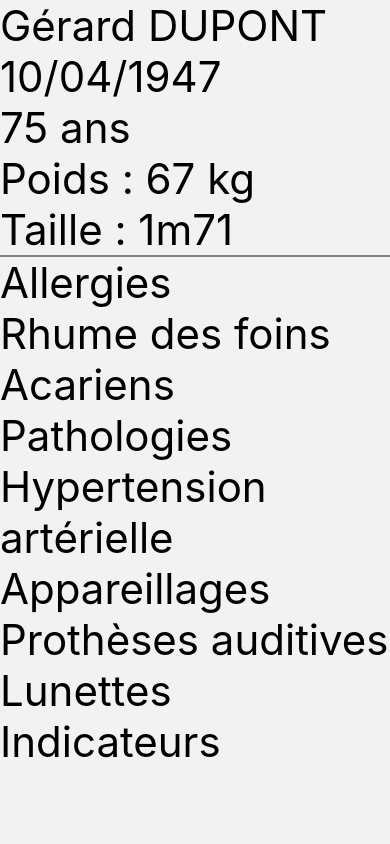
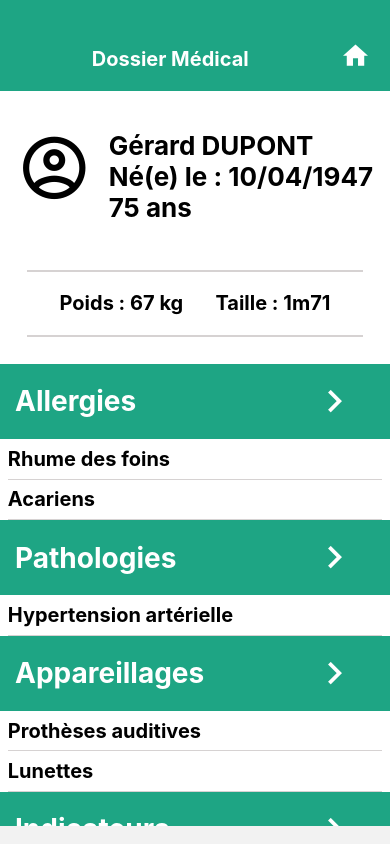
Before and after one commit to capucine-bois/PLD-SMART, a React Native app in the folder PLD-SMARTT/: screen /DossierMedical in a window 390 px wide. Built offline with nearby package versions, Linux system fonts and the light colour scheme.

Commit message:
end Dossier Medical page

```diff
--- a/PLD-SMARTT/DossierMedical/dossierMedical.js
+++ b/PLD-SMARTT/DossierMedical/dossierMedical.js
@@ -1,8 +1,11 @@
 import React from 'react';
-import { StyleSheet, Text, ScrollView, View} from 'react-native';
+import {StyleSheet, Text, ScrollView, View, TouchableOpacity} from 'react-native';
 import { StatusBar } from 'expo-status-bar';
+import MaterialCommunityIcons from 'react-native-vector-icons/MaterialCommunityIcons';
 
-function DossierMedical() {
+import style from "../Style/styleHome";
+
+function DossierMedical({navigation}) {
     const prenom = "Gérard"
     const nom = "Dupont".toUpperCase()
     const dateNaissance = "10/04/1947"
@@ -10,66 +13,144 @@ function DossierMedical() {
     const poids = 67
     const taille = "1m71"
 	return (
-    <ScrollView>
+
+    <View style={styles.container}>
+        <TouchableOpacity style={styles.headerBtn} onPress={() =>  navigation.navigate('Accueil', {
+            prenom: prenom,
+            nom: nom,
+        })}>
+            <Text style={styles.text2}>
+                Dossier Médical
+            </Text>
+            <MaterialCommunityIcons style= {{marginRight:"5%"}} name='home' color="#fff" size={30}/>
+        </TouchableOpacity>
+        <ScrollView style={{height:"89%"}}>
             <StatusBar style="auto" />
             <View style={styles.profil}>
-            <Text style={styles.text}>{prenom} {nom}</Text>
-            <Text style={styles.text}>{dateNaissance}</Text>
-            <Text style={styles.text}>{age} ans</Text>
+                <MaterialCommunityIcons style = {styles.iconDossier} name='account-circle-outline' color="#000" size={75}/>
+                <View>
+                    <Text style={styles.textProfil}>{prenom} {nom}</Text>
+                    <Text style={styles.textProfil}>Né(e) le : {dateNaissance}</Text>
+                    <Text style={styles.textProfil}>{age} ans</Text>
+                </View>
             </View>
             <View style={styles.mensurations}>
                 <Text style={styles.text}>Poids : {poids} kg</Text>
                 <Text style={styles.text}>Taille : {taille}</Text>
             </View>
             <View style={styles.etiquette}>
-            <Text style={styles.text}>Allergies</Text>
+                <Text style={styles.textEtiquette}>Allergies</Text>
+                <MaterialCommunityIcons style = {styles.iconChevron} name='chevron-right' color="#fff" size={45}/>
+            </View>
             <View style={styles.contenuEtiquette}>
-                <Text style={styles.text}>Rhume des foins</Text>
-                <Text style={styles.text}>Acariens</Text>
-            </View>
+                    <Text style={styles.textContenuEtiquette}>Rhume des foins</Text>
+                    <Text style={styles.textContenuEtiquette}>Acariens</Text>
                 </View>
             <View style={styles.etiquette}>
-            <Text style={styles.text}>Pathologies</Text>
+                <Text style={styles.textEtiquette}>Pathologies</Text>
+                <MaterialCommunityIcons style = {styles.iconChevron} name='chevron-right' color="#fff" size={45}/>
+            </View>
             <View style={styles.contenuEtiquette}>
-                <Text style={styles.text}>Hypertension artérielle</Text>
-            </View>
+                    <Text style={styles.textContenuEtiquette}>Hypertension artérielle</Text>
                 </View>
             <View style={styles.etiquette}>
-            <Text style={styles.text}>Appareillages</Text>
+                <Text style={styles.textEtiquette}>Appareillages</Text>
+                <MaterialCommunityIcons style = {styles.iconChevron} name='chevron-right' color="#fff" size={45}/>
+            </View>
                 <View style={styles.contenuEtiquette}>
-                <Text style={styles.text}>Prothèses auditives</Text>
-                <Text style={styles.text}>Lunettes</Text>
-            </View>
+                    <Text style={styles.textContenuEtiquette}>Prothèses auditives</Text>
+                    <Text style={styles.textContenuEtiquette}>Lunettes</Text>
                 </View>
             <View style={styles.etiquette}>
-            <Text style={styles.text}>Indicateurs</Text>
+                <Text style={styles.textEtiquette}>Indicateurs</Text>
+                <MaterialCommunityIcons style = {styles.iconChevron} name='chevron-right' color="#fff" size={45}/>
+            </View>
             <View style={styles.contenuEtiquette}>
                 </View>
-        </View>
-
-
-
-
-    </ScrollView>	)
+        </ScrollView>
+    </View>)
 }
 
 export default DossierMedical
 
 const styles = StyleSheet.create({
     text: {
-      fontSize: 42,
+        fontSize: 20,
+        fontWeight: 'bold'
+    },
+    textProfil: {
+        fontSize: 26,
+        fontWeight: 'bold'
     },
     mensurations:{
-        borderBottomColor: 'grey',
-        borderBottomWidth: 2
+        flexDirection: "row",
+        justifyContent : "space-evenly",
+        borderBottomColor: '#D6D2D2',
+        borderBottomWidth: 2,
+        borderTopColor: "#D6D2D2",
+        borderTopWidth: 2,
+        paddingVertical:"5%",
+        marginBottom : "7%",
+        marginTop : "7%",
+        marginStart : "7%",
+        marginEnd : "7%"
+
     },
     profil:{
-
+        marginTop:"10%",
+        marginBottom:"5%",
+        flexDirection:"row",
+        justifyContent : "space-evenly"
     },
     etiquette:{
-
+        backgroundColor: "#1EA584",
+        padding: 15,
+        flexDirection:"row",
+        justifyContent : "space-between"
     },
     contenuEtiquette:{
 
     },
+    textEtiquette:{
+        fontSize: 28,
+        fontWeight: 'bold',
+        textAlign:"left" ,
+        color: "#fff",
+        alignSelf:"center"
+    },
+    textContenuEtiquette: {
+        fontSize: 20,
+        fontWeight: 'bold',
+        borderBottomColor: '#D6D2D2',
+        borderBottomWidth: 1,
+        marginLeft:"2%",
+        marginRight:"2%",
+        paddingVertical:"2%"
+    },
+    headerBtn: {
+        width: "100%",
+        height: "11%",
+        display:"flex",
+        flexDirection:"row",
+        alignItems:"flex-end",
+        paddingBottom:20,
+        backgroundColor: "#1EA584"
+
+    },
+    container: {
+        backgroundColor: '#ffffff'
+    },
+    text2: {
+        fontSize: 20,
+        flex: 1,
+        textAlign:"center",
+        fontWeight: 'bold',
+        color: "#fff",
+
+    },
+    iconChevron: {
+        marginRight:"5%",
+        alignSelf:"center"
+
+    }
   });
--- a/PLD-SMARTT/Home/home.js
+++ b/PLD-SMARTT/Home/home.js
@@ -85,7 +85,7 @@ const onPressMobileNumberClick = (number) => {
         <PopUp/>
         <BoutonMenu styleButton={styles.AppelBtn} styleText={styles.text} onPress={() => setModalVisible(true)} text="Appel d'urgence" icone="phone" styleIcone ={styles.iconTelephone}/>
 
-        <BoutonMenu styleButton={styles.DossierBtn} styleText={styles.text} onPress={() =>  navigation.navigate('Accueil', {
+        <BoutonMenu styleButton={styles.DossierBtn} styleText={styles.text} onPress={() =>  navigation.navigate('DossierMedical', {
             prenom: prenom,
             nom: nom,
             })} text="Dossier Médical" icone="clipboard-plus-outline" styleIcone ={styles.iconDossier}/>
--- a/PLD-SMARTT/Login/login2.js
+++ b/PLD-SMARTT/Login/login2.js
@@ -72,7 +72,10 @@ const Log2 = ({route,navigation}) => {
         disabled={!bouton}
         onPress={() =>
           /* 1. Navigate to the Details route with params */
-            createUser()
+            navigation.navigate('Accueil', {
+                prenom: prenom,
+                nom: nom,
+            })
         }
       />
         </TouchableOpacity>
```
Lines whose indentation alone changed are shown as unchanged.
